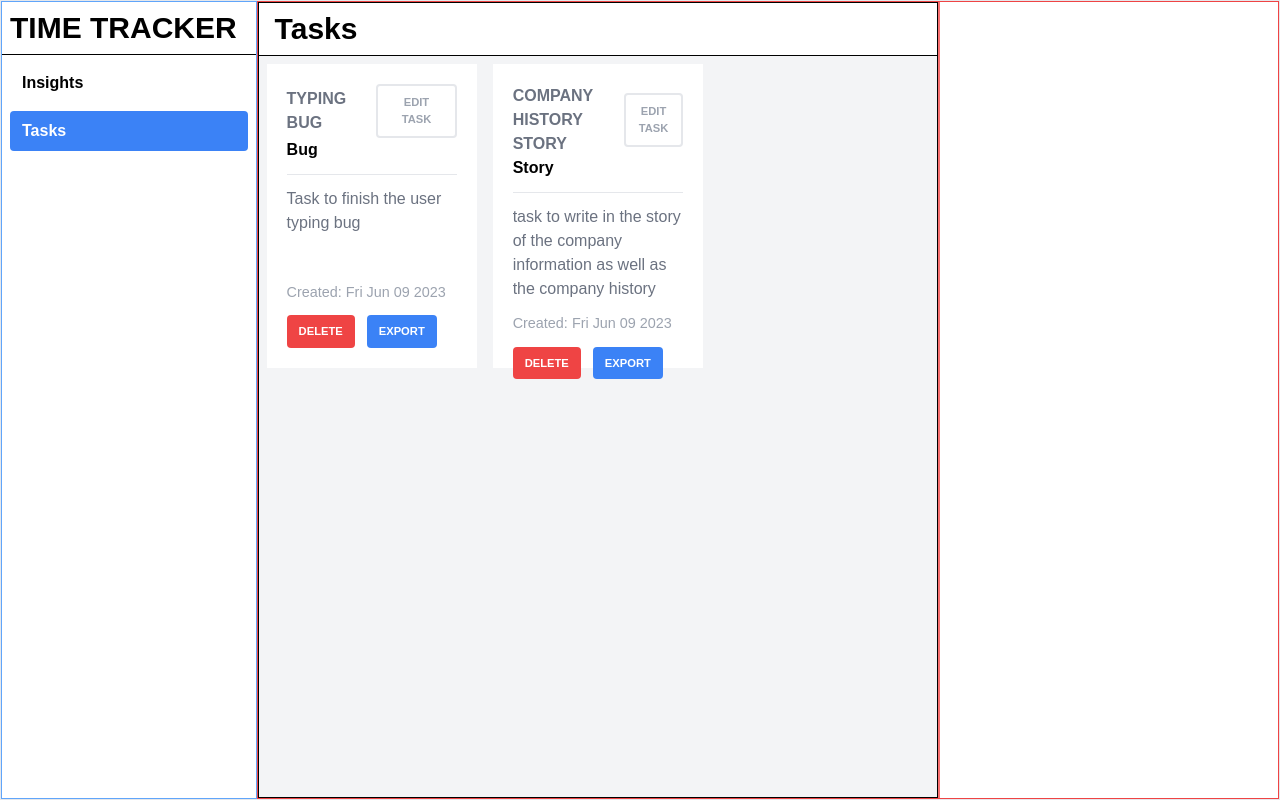
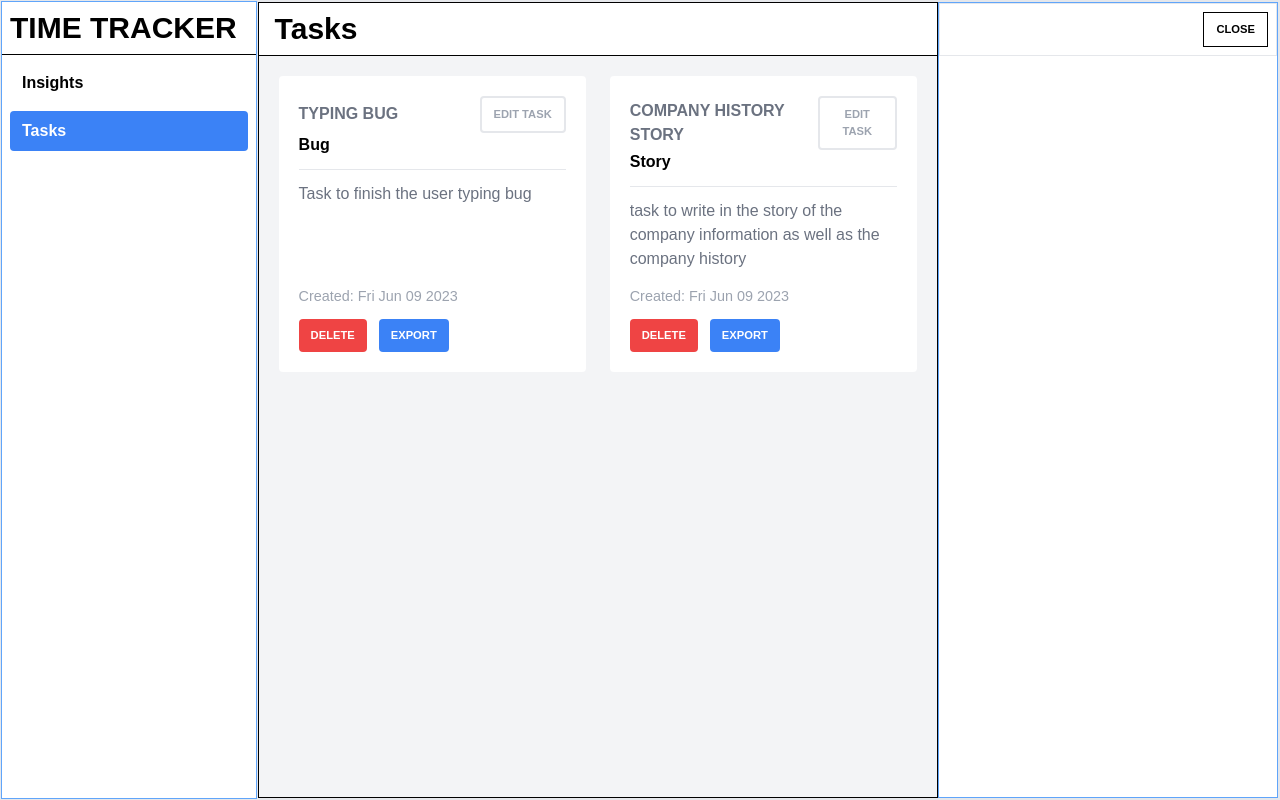
Before and after one commit to DanielBello7/time-tracker, a Next.js app: page /tasks in a window 1280 px wide. Both pictures are taken after a click on the element "Bug". Built offline with nearby package versions, Linux system fonts and the light colour scheme.

Commit message:
working on sidepanels

```diff
--- a/components/sidepanel.tsx
+++ b/components/sidepanel.tsx
@@ -1,14 +1,46 @@
 import { useTaskData } from "@/context/tasks.context";
 
 export default function SidePanel() {
-    const { sidePanel } = useTaskData();
+    const { sidePanel, ToggleSidePanel } = useTaskData();
+
+    const HandleClose = () => {
+        return ToggleSidePanel(false);
+    }
+
     return (
-        <div className={`border border-red-400 ${sidePanel.isOpen ? "col-2/6" : "hidden"}`}>
+        <div className={`flex flex-col border border-blue-400 overflow-hidden ${sidePanel.isOpen ? "w-2/6" : "hidden"}`}>
+            <div className="flex justify-end border p-2">
+                <button className="border p-2 px-3 fs-7 uppercase border-black hover:bg-black hover:text-white font-bold" type="button" onClick={HandleClose}>
+                    close
+                </button>
+            </div>
+            <div className="grow overflow-scroll">
+
+            </div>
+        </div>
+    )
+}
+
+function PreviewTaskPanel() {
+    return (
+        <div className="w-full border border-black h-full">
 
         </div>
     )
 }
 
-function PreviewTask() {
-    return
+function CreateTaskPanel() {
+    return (
+        <div className="w-full border border-black h-full">
+
+        </div>
+    )
 }
+
+function EditTaskPanel() {
+    return (
+        <div className="w-full border border-black h-full">
+
+        </div>
+    )
+}
--- a/pages/tasks.tsx
+++ b/pages/tasks.tsx
@@ -7,12 +7,12 @@ import React from 'react';
 export default function Tasks() {
     const { sidePanel } = useTaskData();
     return (
-        <div className="border border-red-500 w-full h-full overflow-hidden flex">
+        <div className="border w-full h-full overflow-hidden flex">
             <div className={`flex flex-col h-full overflow-hidden border border-black ${sidePanel.isOpen ? "w-4/6" : "w-full"}`}>
                 <div className="w-full p-2 px-4 border-b border-black">
                     <h1 className="capitalize text-3xl font-bold">Tasks</h1>
                 </div>
-                <div className="flex flex-wrap grow w-full overflow-scroll bg-gray-100">
+                <div className="flex flex-wrap grow w-full overflow-scroll bg-gray-100 p-2">
                     {
                         tempTasks.map((item: TaskDataType, idx: number) => {
                             return <Task {...item} key={idx} />
@@ -26,7 +26,7 @@ export default function Tasks() {
 }
 
 function Task(props: TaskDataType) {
-    const { setActiveTask, ToggleSidePanel } = useTaskData();
+    const { setActiveTask, ToggleSidePanel, sidePanel } = useTaskData();
 
     const item = props;
 
@@ -53,8 +53,8 @@ function Task(props: TaskDataType) {
     }
 
     return (
-        <div className='w-2/6 p-2 h-80'>
-            <div className='h-full p-5 bg-white flex flex-col cursor-pointer hover:bg-blue-50'>
+        <div className={`${sidePanel.isOpen ? "w-3/6" : "w-2/6"} p-3 h-80`}>
+            <div className='h-full p-5 bg-white rounded flex flex-col cursor-pointer hover:bg-blue-50'>
                 <div className='flex justify-between items-center'>
                     <p className='uppercase font-bold text-gray-500'>{item.title}</p>
                     <button className='fs-7 uppercase font-bold text-gray-400 border-2 p-2 rounded hover:bg-black hover:text-white hover:border-black px-3' type='button' onClick={HandleEdit}>
```
